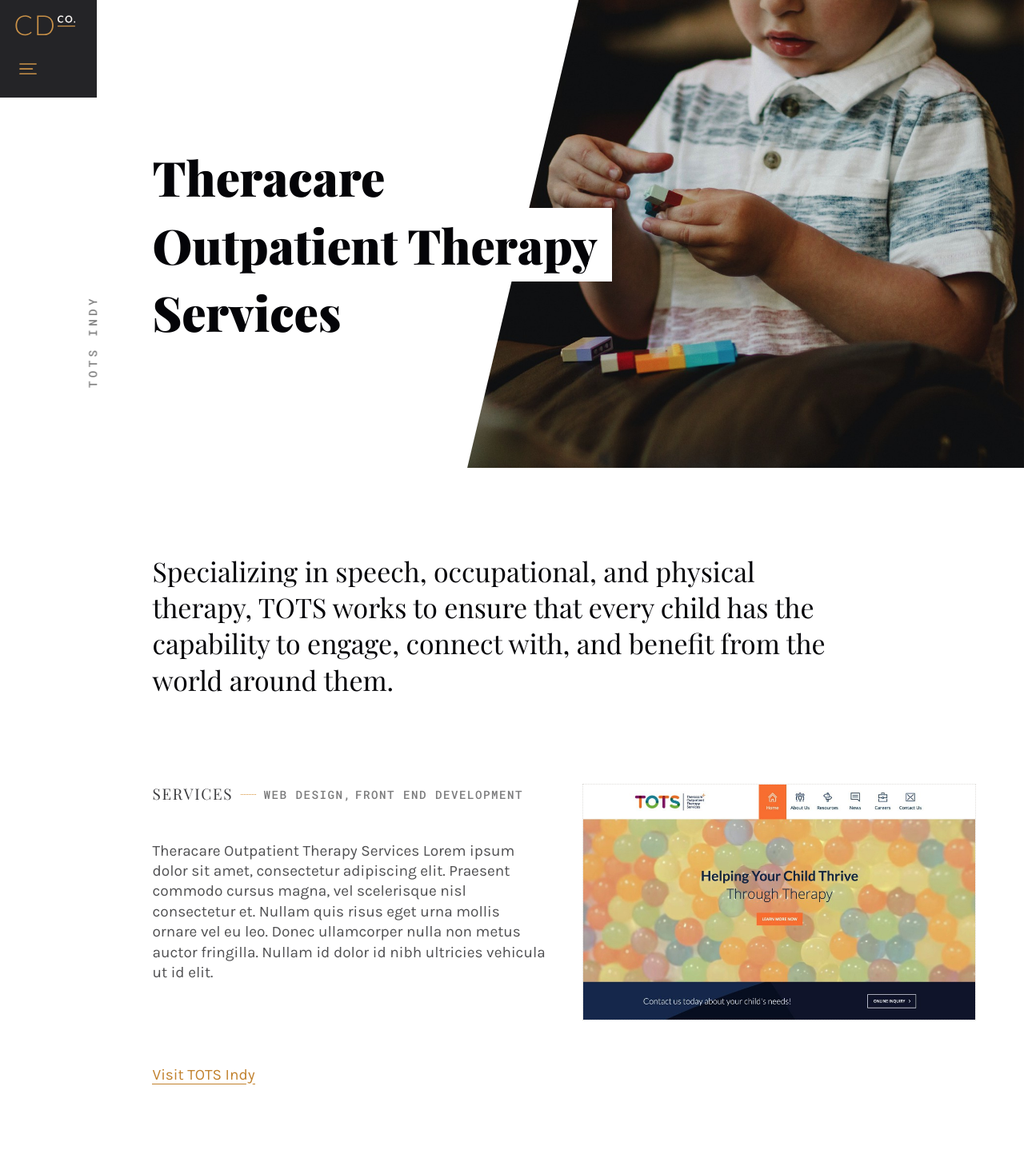
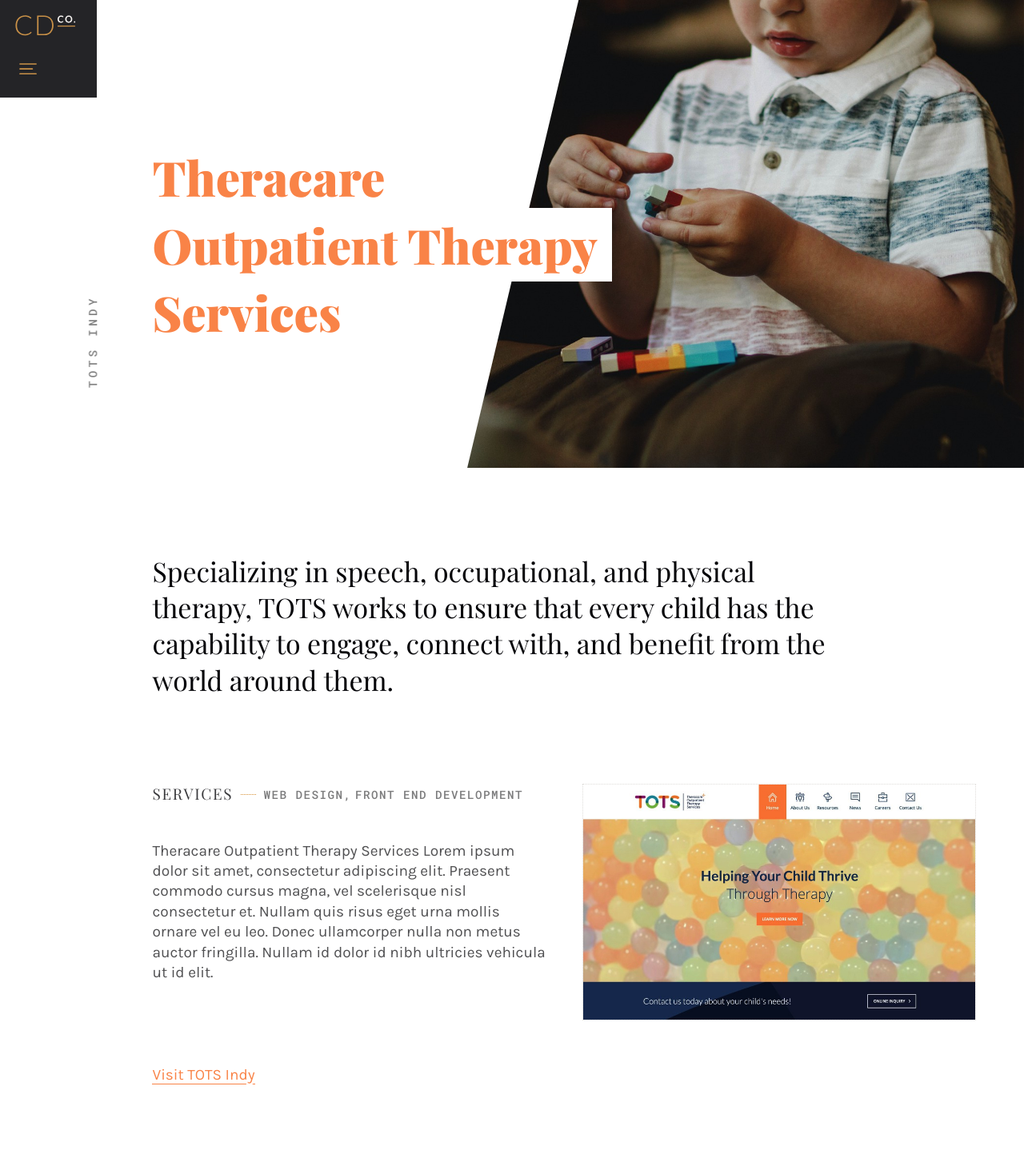
Before and after one commit to claxondesignco/claxondesignco.github.io, a Jekyll site: the page built from _portfolio/TOTSIndy.md, in a window 1280 px wide. Shown: the whole page at 80% size. Built offline with Jekyll 4.4.1, drawn with Linux system fonts in a browser that asks for light colours; nearby versions of some CDN libraries; comment, search, counter and statistics services are not loaded.

Commit message:
Standardized file formats for portfolio item heroes.

```diff
--- a/_layouts/portfolio.html
+++ b/_layouts/portfolio.html
@@ -7,9 +7,9 @@
   <div aria-hidden="true" class="section-title"><span>{% if page.short-title%}{{ page.short-title }}{% else %}{{ page.title }}{% endif %}</span></div>
 
   <div class="portfolio-hero with-aside">
-    <h1>{{ page.title }}</h1>
+    <h1{% if page.brand-color %} style="color: #{{ page.brand-color }}"{% endif %}>{{ page.title }}</h1>
   </div>
-  <img srcset="/assets/images/{{ page.background }}.jpeg 1x, /assets/images/{{ page.background }}.jpeg 2x" class="aside" aria-hidden="true">
+  <img srcset="/assets/images/{{ page.background }}.jpg 1x, /assets/images/{{ page.background }}.jpg 2x" class="aside" aria-hidden="true">
 </section>
 <section class="portfolio-introduction">
   <div aria-hidden="true" class="section-title"><span>{% if page.short-title%}{{ page.short-title }}{% else %}{{ page.title }}{% endif %}</span></div>
@@ -33,5 +33,5 @@
       <img class="portfolio-preview" src="/assets/images/{{ page.image }}.{{ page.image-extension}}">
     </div>
   </div>
-  {% if page.link %}<p><a href="{{ page.link }}" target="_blank" class="portfolio-link">Visit {% if page.short-title%}{{ page.short-title }}{% else %}{{ page.title }}{% endif %}</a></p>{% endif %}
+  {% if page.link %}<p><a href="{{ page.link }}" target="_blank" class="portfolio-link"{% if page.brand-color %} style="color: #{{ page.brand-color }}"{% endif %}>Visit {% if page.short-title%}{{ page.short-title }}{% else %}{{ page.title }}{% endif %}</a></p>{% endif %}
 </section>
```
Also changed, not shown: assets/images/FunkyTaco-bg.jpg (renamed from assets/images/FunkyTaco-bg.jpeg), assets/images/FunkyTaco-bg@2x.jpg (renamed from assets/images/FunkyTaco-bg@2x.jpeg), assets/images/FunkyTaco-bg@3x.jpg (renamed from assets/images/FunkyTaco-bg@3x.jpeg), assets/images/TOTSIndy-bg.jpg (renamed from assets/images/TOTSIndy-bg.jpeg), assets/images/TOTSIndy-bg@2x.jpg (renamed from assets/images/TOTSIndy-bg@2x.jpeg), assets/images/theracare-bg.jpg (renamed from assets/images/theracare-bg.jpeg), assets/images/theracare-bg@2x.jpeg (deleted), 2 other files.
